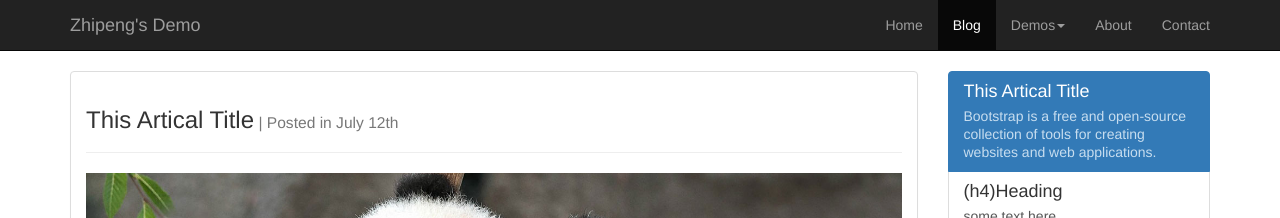
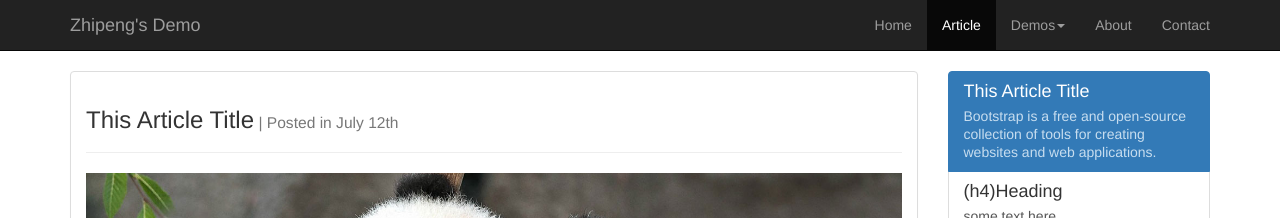
Before and after one commit to ZhipengZeng/AAA-Blog, a Jekyll site: the page BootstrapDemo/article.html, which Jekyll copies as it is, in a window 1280 px wide. Shown: the top 218 px of the page. Built offline with Jekyll 4.4.1, drawn with Linux system fonts in a browser that asks for light colours.

Commit message:
tiny change from "blog" to "article"

```diff
--- a/BootstrapDemo/artical.html
+++ b/BootstrapDemo/article.html
@@ -29,7 +29,7 @@
 					<ul class="nav navbar-nav navbar-right">
 
 						<li><a href="index.html">Home</a></li>
-						<li class="active"><a href="artical.html">Blog</a></li>
+						<li class="active"><a href="article.html">Article</a></li>
 						<li class="dropdown">
 
 							<a href="#" class="dropdown-toggle" data-toggle="dropdown">Demos<b class="caret"></b></a>
@@ -62,7 +62,7 @@
 						<div class="panel-body">
 
 							<div class="page-header">
-								<h3>This Artical Title<small> | Posted in July 12th</small></h3>
+								<h3>This Article Title<small> | Posted in July 12th</small></h3>
 							</div>
 
 							<img src="img/005.jpg" class="featuredImg" width="100%" height="300" />
@@ -85,7 +85,7 @@ Bootstrap is a front end framework, that is, an interface for the user, unlike t
 
 						<a href="artical.html" class="list-group-item active">
 
-						<h4 class="list-group-item-heading">This Artical Title</h4>
+						<h4 class="list-group-item-heading">This Article Title</h4>
 						<p class="list-group-item-text">Bootstrap is a free and open-source collection of tools for creating websites and web applications. </p>
 						</a>
 
--- a/BootstrapDemo/index.html
+++ b/BootstrapDemo/index.html
@@ -29,7 +29,7 @@
 					<ul class="nav navbar-nav navbar-right">
 
 						<li class="active"><a href="index.html">Home</a></li>
-						<li><a href="artical.html">Blog</a></li>
+						<li><a href="article.html">Article</a></li>
 						<li class="dropdown">
 
 							<a href="#" class="dropdown-toggle" data-toggle="dropdown">Demos<b class="caret"></b></a>
```
